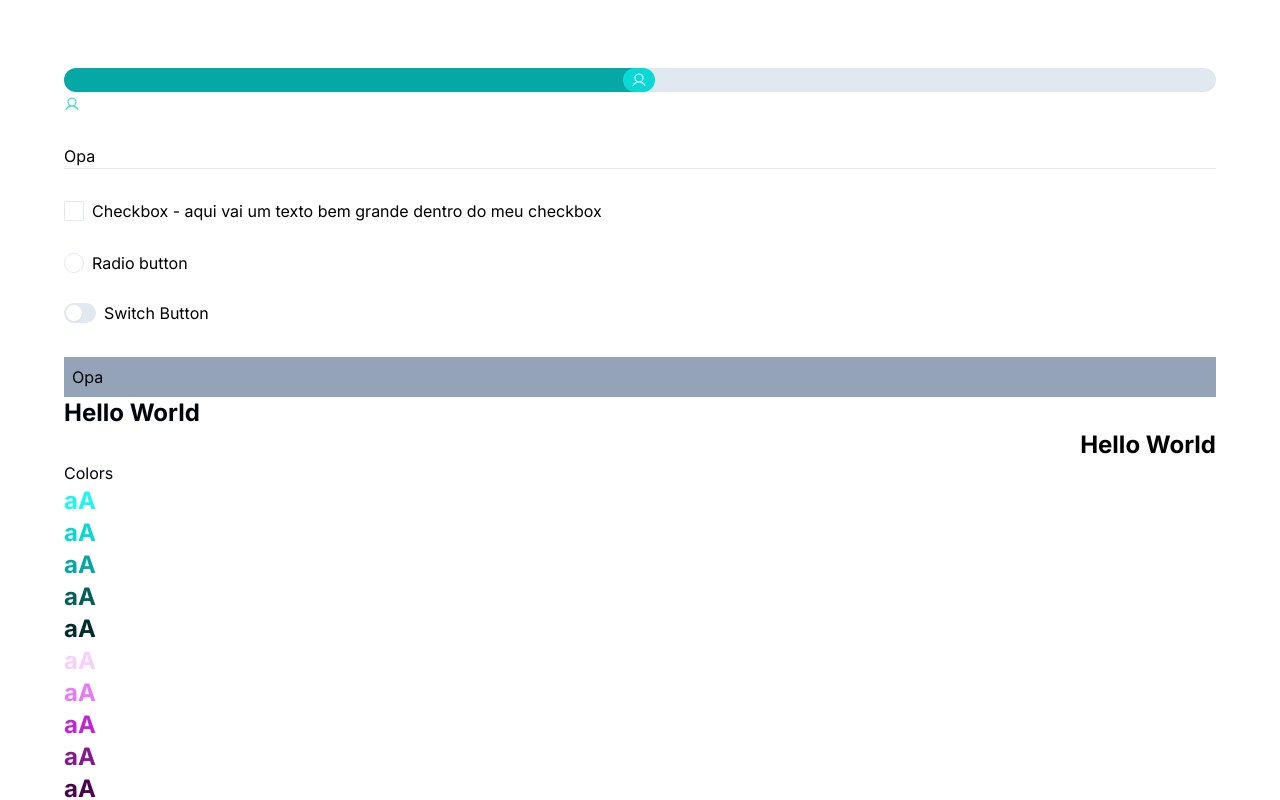
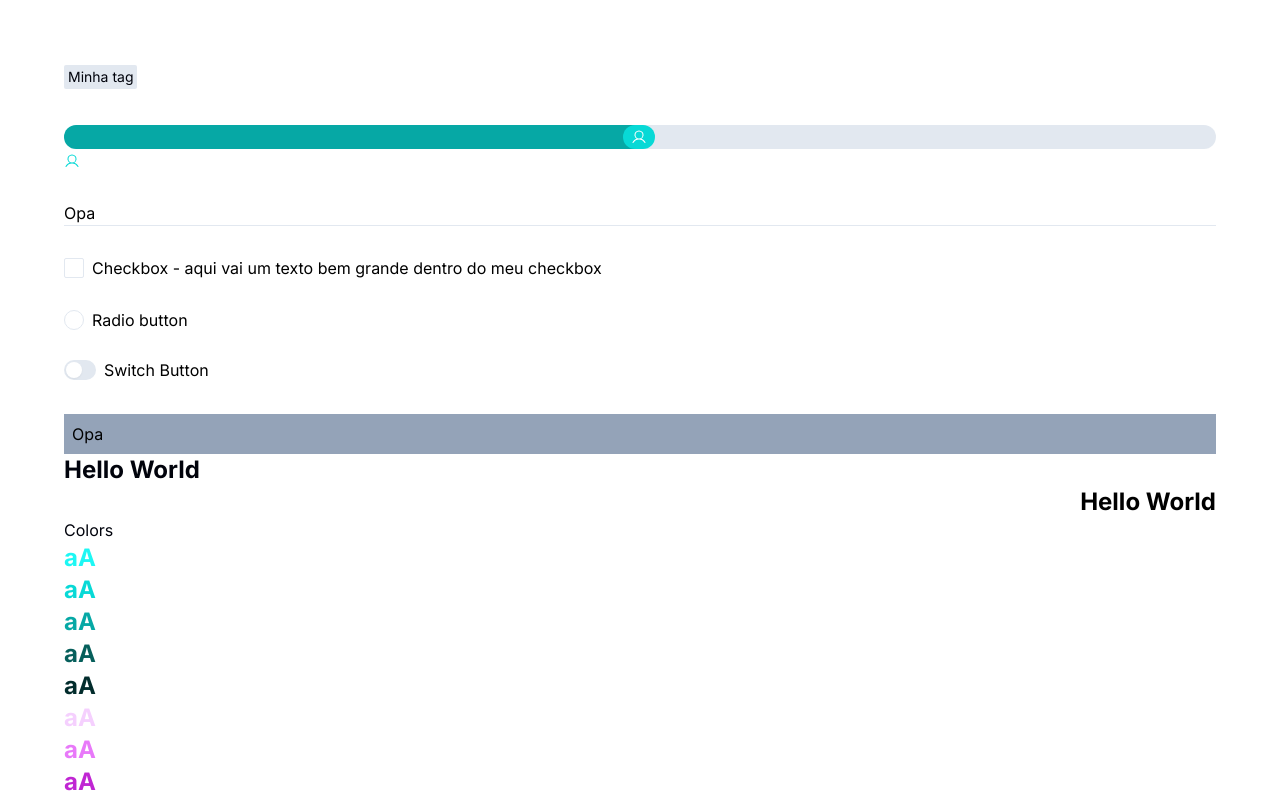
Before and after one commit to johnnyferreiradev/next-template, a Next.js app: page / in a window 1280 px wide. Shown: the top 800 px of the page. Built offline with nearby package versions, Linux system fonts and the light colour scheme.

Commit message:
Creating tag component

```diff
--- a/src/app/page.tsx
+++ b/src/app/page.tsx
@@ -11,6 +11,7 @@ import SwitchButton from '@/components/atom/SwitchButton';
 import Collapse from '@/components/atom/Collapse';
 import Icon from '@/components/atom/Icon';
 import Range from '@/components/atom/Range';
+import Tag from '@/components/atom/Tag';
 
 import { TextColors } from '@/components/atom/Text/types';
 
@@ -22,6 +23,8 @@ export default function Home() {
 
   return (
     <main className="p-16">
+      <Tag className="mb-8">Minha tag</Tag>
+
       <Range
         min={0}
         max={100}
--- /dev/null
+++ b/src/components/atom/Tag/index.tsx
@@ -0,0 +1,11 @@
+import { TagProps } from './types';
+
+import './styles.css';
+
+export default function Tag({
+  theme = 'default',
+  className = '',
+  children,
+}: TagProps) {
+  return <div className={`tag ${theme} ${className}`.trim()}>{children}</div>;
+}
--- /dev/null
+++ b/src/components/atom/Tag/styles.css
@@ -0,0 +1,10 @@
+@tailwind base;
+@tailwind components;
+@tailwind utilities;
+
+@layer components {
+  .tag {
+    @apply inline-block rounded-sm text-sm w-max py-0.5 px-1;
+    @apply bg-[var(--grayscale-color-200)] text-[var(--dark-color)];
+  }
+}
--- /dev/null
+++ b/src/components/atom/Tag/types.ts
@@ -0,0 +1,7 @@
+export interface TagProps {
+  radius?: string;
+  padding?: string;
+  children?: React.ReactNode;
+  className?: string;
+  theme?: string;
+}
```
